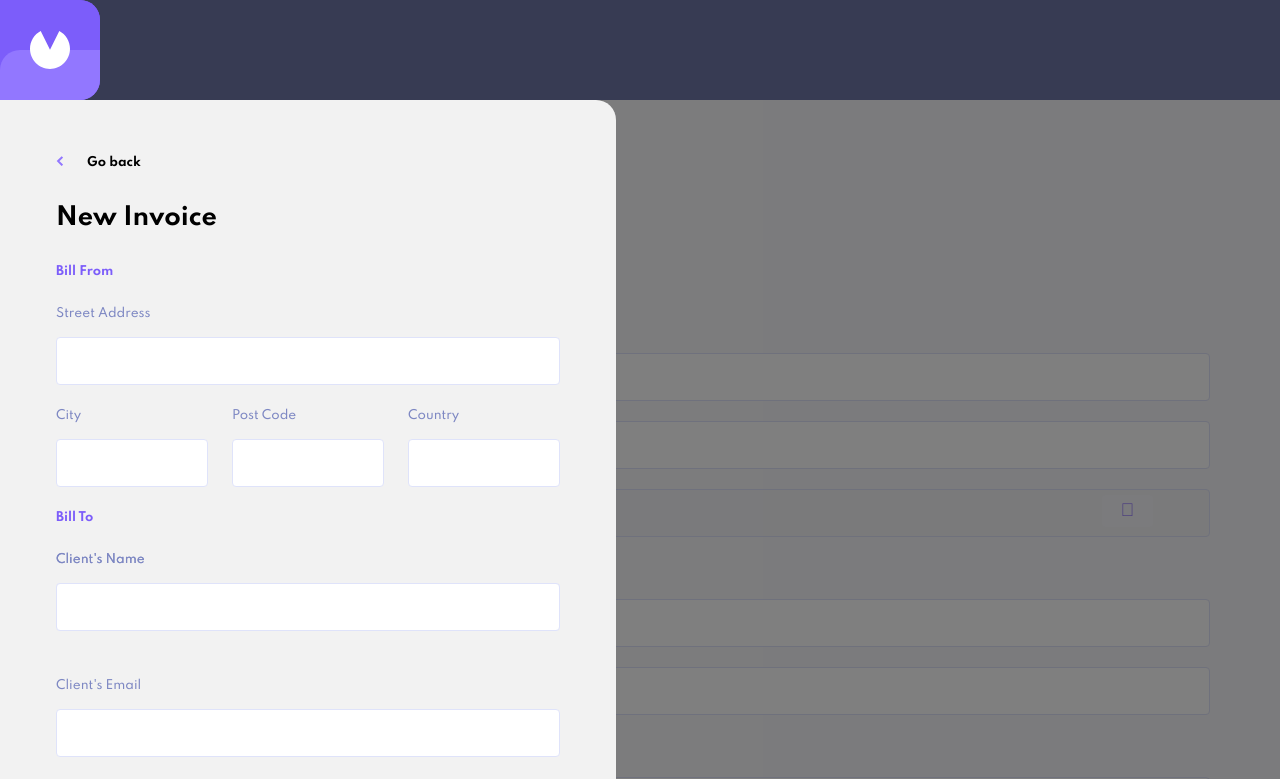
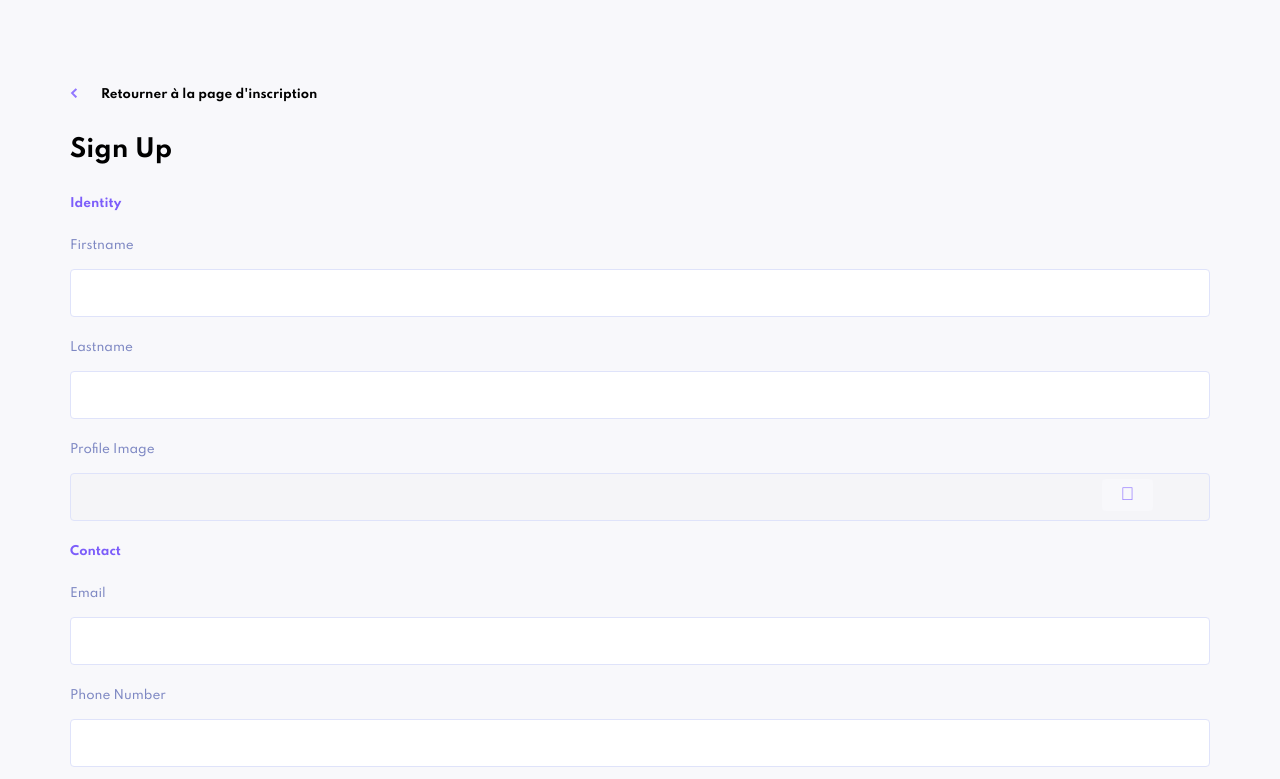
Before and after one commit to wallas938/invoice-app, an Angular app: page /sign-up in a window 1280 px wide. Shown: the top 779 px of the page. Built offline with nearby package versions, Linux system fonts and the light colour scheme.

Commit message:
header is displayed only when a user is connected

```diff
--- a/src/app/app.component.html
+++ b/src/app/app.component.html
@@ -1,11 +1,11 @@
 <div id="invoice-app">
-  <div class="header">
+  <div *ngIf="isConnected" class="header">
     <app-header></app-header>
   </div>
   <div class="main-container">
-    <aside>
+    <aside *ngIf="isConnected">
       <app-invoice-form></app-invoice-form>
     </aside>
-    <router-outlet></router-outlet>
+    <router-outlet></router-outlet> <!-- login, ect -->
   </div>
 </div>
--- a/src/app/app.component.ts
+++ b/src/app/app.component.ts
@@ -1,4 +1,5 @@
 import { Component } from '@angular/core';
+import { StoreService } from './core/services/store/store.service';
 
 @Component({
   selector: 'app-root',
@@ -6,5 +7,18 @@ import { Component } from '@angular/core';
   styleUrls: ['./app.component.scss']
 })
 export class AppComponent {
-  title = 'invoice-app';
+  isConnected: boolean = false;
+
+  constructor(private store: StoreService) {
+
+  }
+  ngOnInit() {
+    this.store.isConnected$
+        .subscribe((isConnected) => {
+          if (isConnected) {
+            this.isConnected = isConnected;
+          }
+        })
+  }
+
 }
--- a/src/app/home/components/sign-up/sign-up.component.scss
+++ b/src/app/home/components/sign-up/sign-up.component.scss
@@ -37,11 +37,12 @@
 
         label {
           @include label-for-mobile;
+          margin-bottom: 1.333333rem;
         }
 
         input {
           @include input-for-mobile;
-          margin-bottom: 0.5rem;
+          margin-bottom: 2rem;
         }
 
         small {
--- a/src/app/shared/components/header/header.component.scss
+++ b/src/app/shared/components/header/header.component.scss
@@ -60,7 +60,7 @@
     display: flex;
     align-items: center;
     justify-content: center;
-    border-left: 1px solid #494E6E;
+    border-left: 2px solid #494E6E;
 
     img {
       width: 2.666666rem;
@@ -79,7 +79,6 @@
     height: clamp(6rem, 19.185vw, 8.333rem);
 
     .logo {
-      position: relative;
       width: clamp(6rem, 19.185vw, 8.333rem);
       margin-right: 44.916666rem; // 539px
 
@@ -89,22 +88,12 @@
     }
 
     .switch-theme {
-      width: 1.666666rem;
       margin-right: 2.666666rem;
       align-self: center;
     }
 
     .user-profile-image {
-      flex-grow: 1;
       padding: 2rem 2.666666rem;
-      display: flex;
-      align-items: center;
-      justify-content: center;
-      border-left: 1px solid #494E6E;
-
-      img {
-        width: 2.666666rem;
-      }
     }
   }
 }
@@ -119,6 +108,7 @@
     flex-direction: column;
     border-radius: 0px 20px 20px 0px;
     z-index: 5;
+
     .logo {
       position: relative;
       width: 100%;
@@ -145,7 +135,6 @@
       align-items: center;
       justify-content: center;
       border-left: unset;
-      border-top: 2px solid #494E6E;
       height: 7.333333rem;
 
       img {
```
Also changed, not shown: src/app/home/components/sign-up/sign-up.component.html (line endings or trailing spaces).
